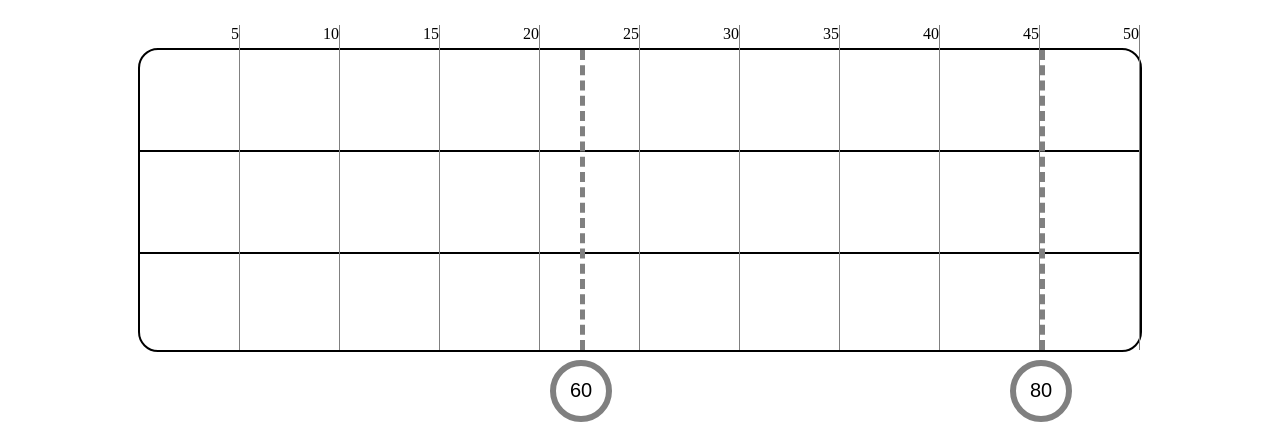
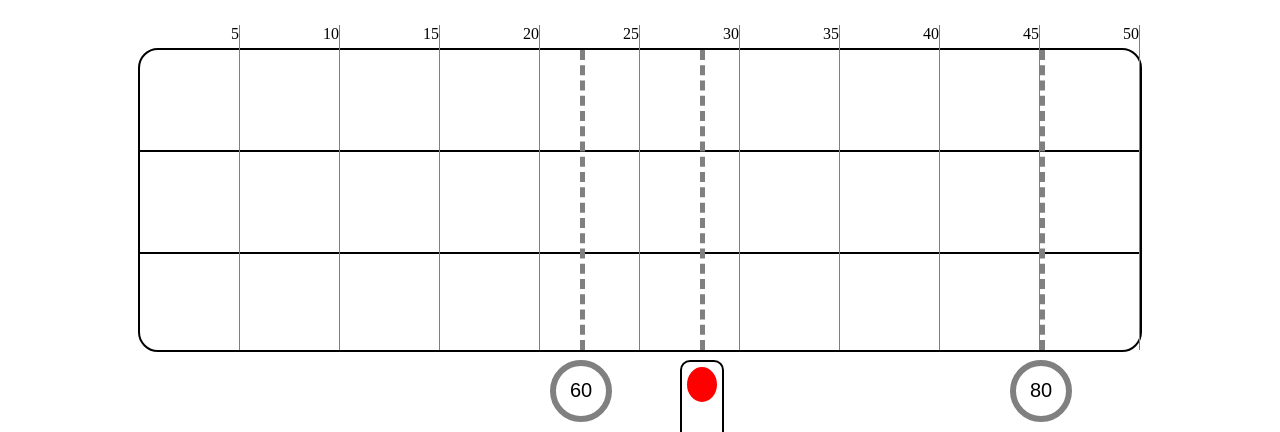
Before and after one commit to luckySeventeen/cars, an Angular app: page / in a window 1280 px wide. Shown: the part 399-831 px from the top of the page. Built offline with nearby package versions, Linux system fonts and the light colour scheme.

Commit message:
added full working traffic light

```diff
--- a/src/app/cars/cars.component.html
+++ b/src/app/cars/cars.component.html
@@ -32,11 +32,14 @@
     <div class="line"></div>
     <div class="car"
          *ngFor=" let car of carsOnTrack let ind = index"
-         [ngStyle]=carPosition(car,ind)>
+         [ngStyle]=carPosition(car,ind)
+    >
       {{car.name}}
     </div>
     <div class="road-parts">
-      <div class="road-part" *ngFor=" let item of getRoadParts(roadParts) let i = index">
+      <div class="road-part"
+           *ngFor=" let item of getRoadParts(roadParts) let i = index"
+      >
         <div>{{5*(i+1)}}</div>
       </div>
     </div>
@@ -47,6 +50,15 @@
       <div class="limit-line"></div>
       <div class="limit-sign">{{sign.speed}}</div>
     </div>
+    <div class="speed-limit"
+         [ngStyle]="trafficLightPosition()"
+    >
+      <div class="limit-line"></div>
+      <div class="traffic-light">
+        <div *ngIf="passTheLight" class="light red"></div>
+        <div *ngIf="!passTheLight" class="light green"></div>
+      </div>
+    </div>
 
   </div>
 </div>
--- a/src/app/cars/cars.component.scss
+++ b/src/app/cars/cars.component.scss
@@ -177,6 +177,32 @@
         left: -40px;
         top: 300px;
       }
+      .traffic-light {
+        height: 80px;
+        width: 40px;
+        border: 2px solid black;
+        position: absolute;
+        top: 300px;
+        margin: 10px;
+        left: -30px;
+        border-radius: 10px;
+        display: flex;
+        justify-content: center;
+        .light {
+          width: 35px;
+          height: 35px;
+          border-radius: 100%;
+          margin: 5px;
+        }
+        .red {
+          background-color: red;
+          align-self: flex-start;
+        }
+        .green {
+          align-self: flex-end;
+          background-color: green
+        }
+      }
     }
   }
 }
--- a/src/app/cars/cars.component.ts
+++ b/src/app/cars/cars.component.ts
@@ -14,6 +14,8 @@ export class CarsComponent implements OnInit {
   cars: Car[] = [];
   searchText: string;
   roadParts: number;
+  trafficLight: any;
+  passTheLight = false;
   carsOnTrack: any = [];
   speedLimits: any = [];
 
@@ -21,9 +23,12 @@ export class CarsComponent implements OnInit {
     console.log(data);
     this.roadParts = data.distance / 5;
     this.speedLimits = data.speed_limits;
-    console.log(this.speedLimits);
+    this.trafficLight = data.traffic_lights[0];
     this.cars = data.cars.map(c => new Car(c.image, c.speed, c.description, c.name, c.id));
-    console.log(this.cars);
+    // switch the trafficLight
+    setInterval(() => {
+      this.switchTrafficLight();
+    }, this.trafficLight.duration);
   }
 
   public getRoadParts(num) {
@@ -34,7 +39,6 @@ export class CarsComponent implements OnInit {
     if (item.isChecked) {
       if (this.carsOnTrack.length < 3) {
         this.carsOnTrack.push(item);
-        console.log(this.carsOnTrack);
       } else {
         return;
       }
@@ -44,7 +48,6 @@ export class CarsComponent implements OnInit {
           this.carsOnTrack.splice(i, 1);
         }
       }
-      console.log(this.carsOnTrack);
     }
   }
 
@@ -62,6 +65,17 @@ export class CarsComponent implements OnInit {
     };
   }
 
+  public trafficLightPosition() {
+    const left = ((this.trafficLight.position / 10) * 2) * 100;
+    return {
+      left: left + 'px'
+    };
+  }
+
+  public switchTrafficLight() {
+    this.passTheLight = !this.passTheLight;
+  }
+
   ngOnInit() {
   }
 
```
